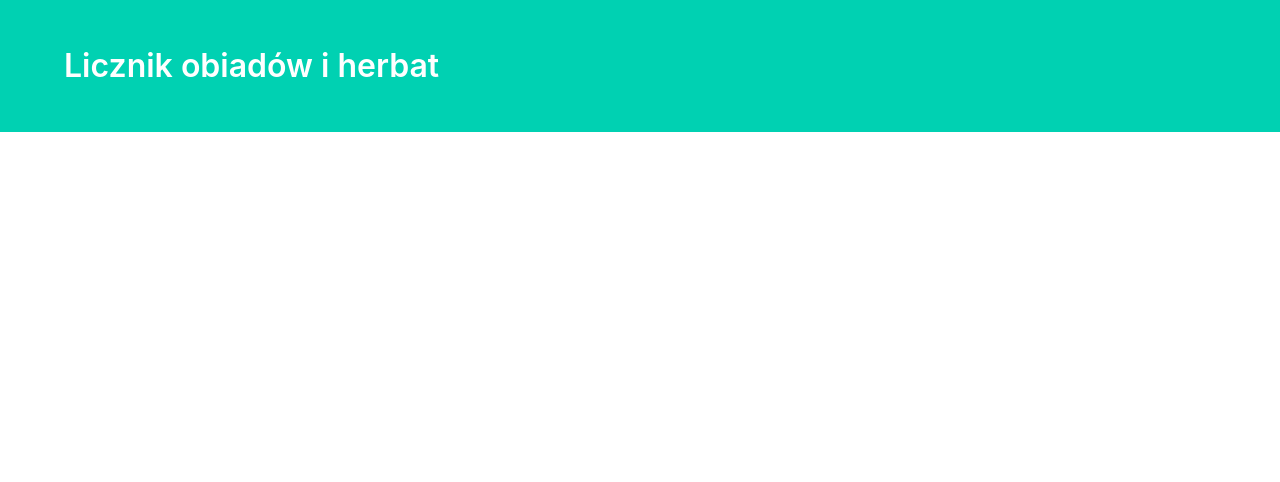
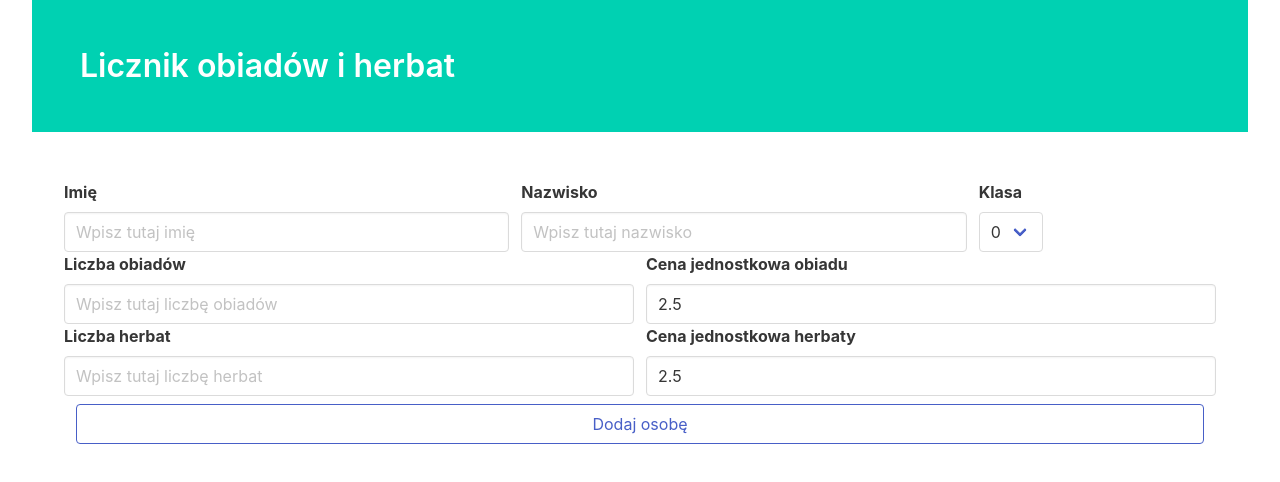
Before and after one commit to Aroniero/meal-counter, a React (Create React App) app: page / in a window 1280 px wide. Shown: the top 482 px of the page. Built offline with nearby package versions, Linux system fonts and the light colour scheme.

Commit message:
Adding inputs and basic styling in Form components

```diff
--- a/src/App.js
+++ b/src/App.js
@@ -1,8 +1,10 @@
 import React from "react";
 import "./App.css";
+import Form from "./components/Form/Form";
 
 function App() {
   return (
+    <div className="container is-fluid">
       <section class="hero is-primary">
         <div class="hero-body">
           <div class="container">
@@ -10,6 +12,8 @@ function App() {
           </div>
         </div>
       </section>
+      <Form />
+    </div>
   );
 }
 
--- a/src/components/Form/Form.js
+++ b/src/components/Form/Form.js
@@ -1,92 +1,103 @@
-import React from 'react';
+import React from "react";
 
 const Form = () => {
   return (
-    <div class="field">
-  <label class="label">Name</label>
-  <div class="control">
-    <input class="input" type="text" placeholder="Text input" />
+    <form className="container is-fluid mt-6  ">
+      <div className="field-body ">
+        <div className="field">
+          <label className="label">Imię</label>
+          <div className="control">
+            <input
+              className="input"
+              type="text"
+              placeholder="Wpisz tutaj imię"
+            />
           </div>
         </div>
-
-<div class="field">
-  <label class="label">Username</label>
-  <div class="control has-icons-left has-icons-right">
-    <input class="input is-success" type="text" placeholder="Text input" value="bulma" />
-    <span class="icon is-small is-left">
-      <i class="fas fa-user"></i>
-    </span>
-    <span class="icon is-small is-right">
-      <i class="fas fa-check"></i>
-    </span>
+        <div className="field">
+          <label className="label">Nazwisko</label>
+          <div className="control">
+            <input
+              className="input"
+              type="text"
+              placeholder="Wpisz tutaj nazwisko"
+            />
           </div>
-  <p class="help is-success">This username is available</p>
         </div>
-
-<div class="field">
-  <label class="label">Email</label>
-  <div class="control has-icons-left has-icons-right">
-    <input class="input is-danger" type="email" placeholder="Email input" value="hello@"/>
-    <span class="icon is-small is-left">
-      <i class="fas fa-envelope"></i>
-    </span>
-    <span class="icon is-small is-right">
-      <i class="fas fa-exclamation-triangle"></i>
-    </span>
-  </div>
-  <p class="help is-danger">This email is invalid</p>
-</div>
-
-<div class="field">
-  <label class="label">Subject</label>
-  <div class="control">
-    <div class="select">
+        <div className="field">
+          <label className="label">Klasa</label>
+          <div className="control">
+            <div className="select">
               <select>
-        <option>Select dropdown</option>
-        <option>With options</option>
+                <option>0</option>
+                <option>1</option>
+                <option>2</option>
+                <option>3</option>
+                <option>4</option>
+                <option>5</option>
+                <option>6</option>
+                <option>7</option>
+                <option>8</option>
               </select>
             </div>
           </div>
         </div>
+      </div>
 
-<div class="field">
-  <label class="label">Message</label>
-  <div class="control">
-    <textarea class="textarea" placeholder="Textarea"></textarea>
+      <div className="field-body">
+        <div className="field">
+          <label className="label">Liczba obiadów</label>
+          <div className="control">
+            <input
+              className="input"
+              type="number"
+              placeholder="Wpisz tutaj liczbę obiadów"
+            />
+          </div>
+        </div>
+        <div className="field">
+          <label className="label">Cena jednostkowa obiadu</label>
+          <div className="control">
+            <input
+              className="input"
+              type="number"
+              value="2.5"
+              placeholder="Wpisz tutaj cenę jednostkową obiadu"
+            />
+          </div>
+        </div>
+      </div>
+      <div className="field-body">
+        <div className="field">
+          <label className="label">Liczba herbat</label>
+          <div className="control">
+            <input
+              className="input"
+              type="number"
+              placeholder="Wpisz tutaj liczbę herbat"
+            />
+          </div>
+        </div>
+        <div className="field">
+          <label className="label">Cena jednostkowa herbaty</label>
+          <div className="control">
+            <input
+              className="input"
+              type="number"
+              value="2.5"
+              placeholder="Wpisz tutaj cenę jednostkową herbaty"
+            />
+          </div>
         </div>
       </div>
 
-<div class="field">
-  <div class="control">
-    <label class="checkbox">
-      <input type="checkbox"/>
-      I agree to the <a href="#">terms and conditions</a>
-    </label>
+      <div class="panel-block">
+        <button class="button is-link is-outlined is-fullwidth">
+          Dodaj osobę
+        </button>
       </div>
-</div>
-
-<div class="field">
-  <div class="control">
-    <label class="radio">
-      <input type="radio" name="question"/>
-      Yes
-    </label>
-    <label class="radio">
-      <input type="radio" name="question"/>
-      No
-    </label>
-  </div>
-</div>
-
-<div class="field is-grouped">
-  <div class="control">
-    <button class="button is-link">Submit</button>
-  </div>
-  <div class="control">
-    <button class="button is-link is-light">Cancel</button>
-  </div>
-</div>
+    </form>
   );
-}
+};
 
 export default Form;
```
Also changed, not shown: 1 other file (tests, documents, lock files or other folders). Lines whose indentation alone changed are shown as unchanged.
